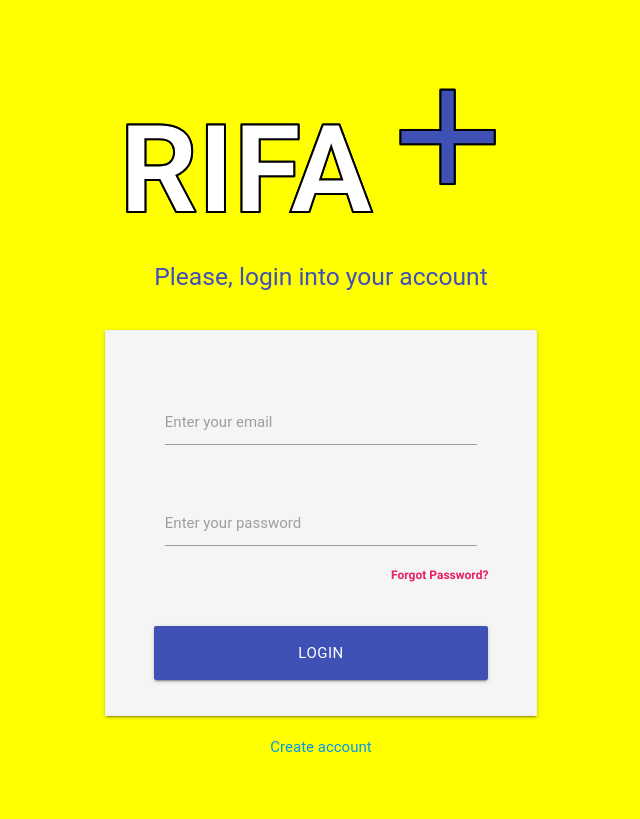
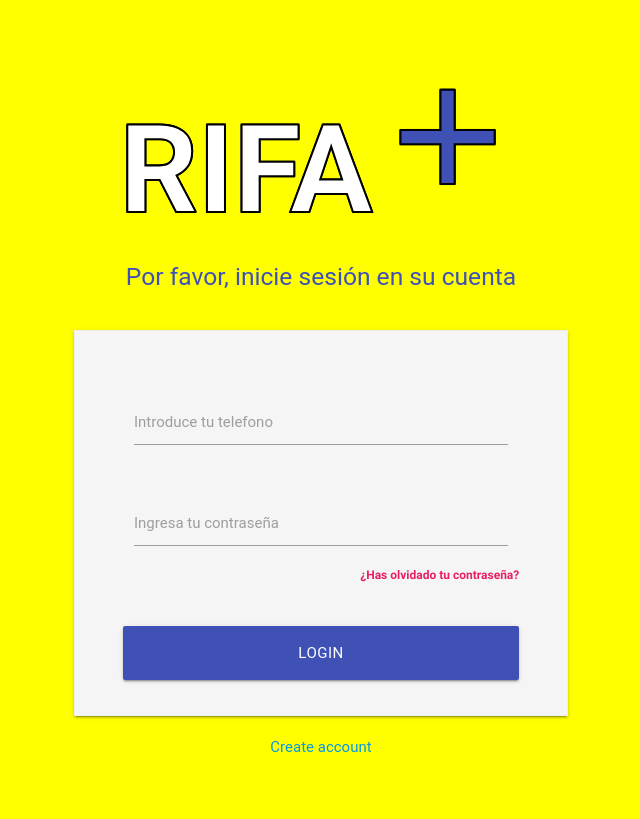
Before and after one commit to kamekazz/raffle-plus, a Django app: page /login/ in a window 1280 px wide. Shown: the whole page, without its empty margins (319-959 px from the left). Run offline with Django 4.2, Linux system fonts and the light colour scheme; some libraries are stand-ins or nearby versions; some web fonts are replaced.

Commit message:
add sp leguage

```diff
--- a/users/templates/users/pages/login.html
+++ b/users/templates/users/pages/login.html
@@ -74,7 +74,7 @@
       <center>
         <h1>RIFA<span class="material-symbols-outlined"> add </span></h1>
 
-        <h5 class="indigo-text">Please, login into your account</h5>
+        <h5 class="indigo-text">Por favor, inicie sesión en su cuenta</h5>
         <div class="section"></div>
 
         <div class="container">
@@ -99,7 +99,7 @@
                     name="email"
                     id="email"
                   />
-                  <label for="email">Enter your email</label>
+                  <label for="email">Introduce tu telefono</label>
                 </div>
               </div>
 
@@ -111,10 +111,12 @@
                     name="password"
                     id="password"
                   />
-                  <label for="password">Enter your password</label>
+                  <label for="password">Ingresa tu contraseña</label>
                 </div>
                 <label style="float: right">
-                  <a class="pink-text" href="#!"><b>Forgot Password?</b></a>
+                  <a class="pink-text" href="#!"
+                    ><b>¿Has olvidado tu contraseña?</b></a
+                  >
                 </label>
               </div>
 
```
